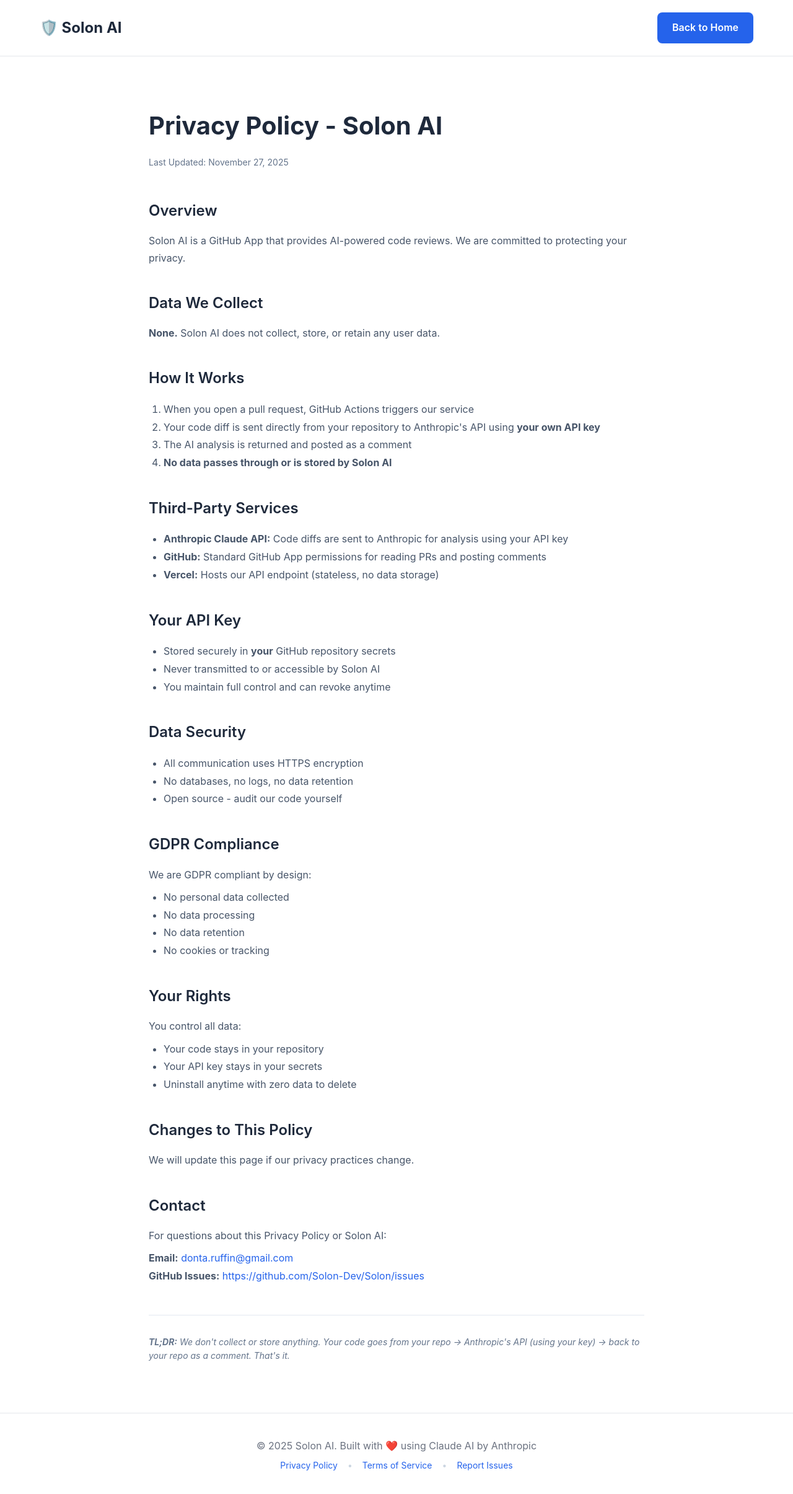
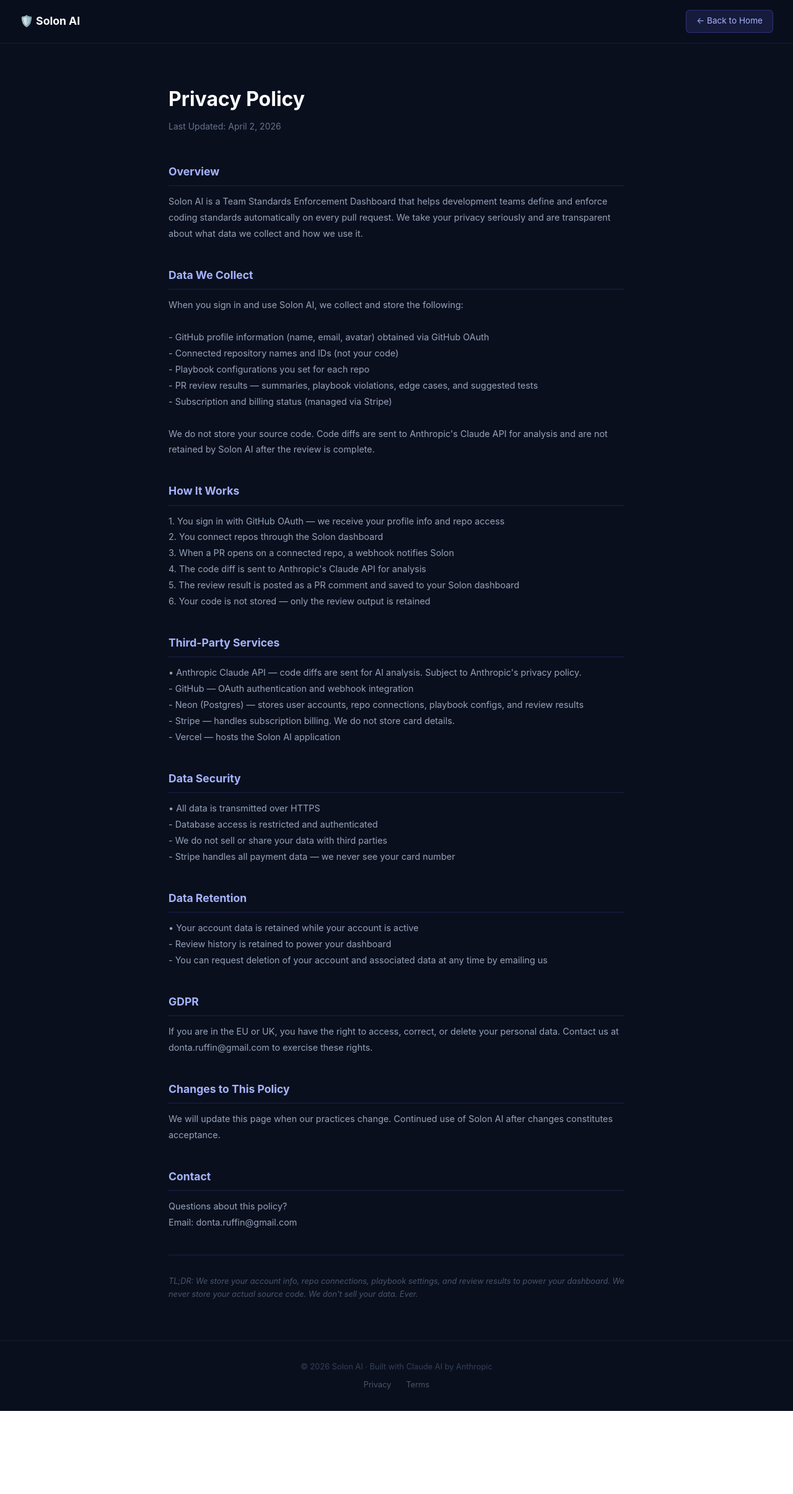
Before and after one commit to Solon-Dev/Solon, a Next.js app: page /privacy in a window 1280 px wide. Shown: the top 2410 px of the page at 62% size. After the commit the page ends 2276 px from the top, so only its background shows below. Built offline with nearby package versions, Linux system fonts and the light colour scheme; no server answers.

Commit message:
Update page.tsx
updated privacy policy

```diff
--- a/src/app/privacy/page.tsx
+++ b/src/app/privacy/page.tsx
@@ -1,140 +1,130 @@
 import Link from 'next/link';
-import styles from '../Home.module.css';
 
 export default function PrivacyPolicy() {
   return (
-    <>
-      <header>
-        <nav className={styles.container} style={{display: 'flex', justifyContent: 'space-between', alignItems: 'center'}}>
-          <Link href="/" className={styles.logo}>🛡️ Solon AI</Link>
-          <Link href="/" className={styles.ctaButton}>Back to Home</Link>
-        </nav>
-      </header>
+    <div style={{ minHeight: '100vh', background: '#0a0f1e', color: '#e2e8f0' }}>
+      <nav style={{
+        background: 'rgba(10,15,30,0.92)', backdropFilter: 'blur(12px)',
+        borderBottom: '1px solid rgba(99,102,241,0.15)',
+        padding: '1rem 2rem', display: 'flex',
+        justifyContent: 'space-between', alignItems: 'center',
+      }}>
+        <Link href="/" style={{ color: '#fff', fontWeight: 700, fontSize: '1.1rem', textDecoration: 'none' }}>
+          🛡️ Solon AI
+        </Link>
+        <Link href="/" style={{
+          background: 'rgba(99,102,241,0.15)', border: '1px solid rgba(99,102,241,0.3)',
+          color: '#a5b4fc', padding: '0.4rem 1rem', borderRadius: '0.4rem',
+          textDecoration: 'none', fontSize: '0.85rem',
+        }}>
+          ← Back to Home
+        </Link>
+      </nav>
 
-      <div style={{minHeight: '100vh', background: '#fff', padding: '80px 24px'}}>
-        <div style={{maxWidth: '800px', margin: '0 auto'}}>
-          <h1 style={{fontSize: '2.5rem', fontWeight: 700, marginBottom: '1rem', color: '#1e293b'}}>
-            Privacy Policy - Solon AI
-          </h1>
+      <div style={{ maxWidth: '800px', margin: '0 auto', padding: '4rem 2rem' }}>
+        <h1 style={{ fontSize: '2rem', fontWeight: 700, color: '#fff', marginBottom: '0.5rem' }}>
+          Privacy Policy
+        </h1>
+        <p style={{ color: '#64748b', fontSize: '0.875rem', marginBottom: '3rem' }}>
+          Last Updated: April 2, 2026
+        </p>
 
-          <p style={{fontSize: '0.875rem', color: '#64748b', marginBottom: '3rem'}}>
-            Last Updated: November 27, 2025
-          </p>
+        {[
+          {
+            title: 'Overview',
+            content: `Solon AI is a Team Standards Enforcement Dashboard that helps development teams define and enforce coding standards automatically on every pull request. We take your privacy seriously and are transparent about what data we collect and how we use it.`,
+          },
+          {
+            title: 'Data We Collect',
+            content: `When you sign in and use Solon AI, we collect and store the following:
 
-          <section style={{marginBottom: '2.5rem'}}>
-            <h2 style={{fontSize: '1.5rem', fontWeight: 600, marginBottom: '1rem', color: '#1e293b'}}>Overview</h2>
-            <p style={{color: '#475569', lineHeight: 1.7}}>
-              Solon AI is a GitHub App that provides AI-powered code reviews. We are committed to protecting your privacy.
-            </p>
-          </section>
+- GitHub profile information (name, email, avatar) obtained via GitHub OAuth
+- Connected repository names and IDs (not your code)
+- Playbook configurations you set for each repo
+- PR review results — summaries, playbook violations, edge cases, and suggested tests
+- Subscription and billing status (managed via Stripe)
 
-          <section style={{marginBottom: '2.5rem'}}>
-            <h2 style={{fontSize: '1.5rem', fontWeight: 600, marginBottom: '1rem', color: '#1e293b'}}>Data We Collect</h2>
-            <p style={{color: '#475569', lineHeight: 1.7}}>
-              <strong>None.</strong> Solon AI does not collect, store, or retain any user data.
-            </p>
-          </section>
-
-          <section style={{marginBottom: '2.5rem'}}>
-            <h2 style={{fontSize: '1.5rem', fontWeight: 600, marginBottom: '1rem', color: '#1e293b'}}>How It Works</h2>
-            <ol style={{color: '#475569', lineHeight: 1.8, paddingLeft: '1.5rem'}}>
-              <li>When you open a pull request, GitHub Actions triggers our service</li>
-              <li>Your code diff is sent directly from your repository to Anthropic&apos;s API using <strong>your own API key</strong></li>
-              <li>The AI analysis is returned and posted as a comment</li>
-              <li><strong>No data passes through or is stored by Solon AI</strong></li>
-            </ol>
-          </section>
-
-          <section style={{marginBottom: '2.5rem'}}>
-            <h2 style={{fontSize: '1.5rem', fontWeight: 600, marginBottom: '1rem', color: '#1e293b'}}>Third-Party Services</h2>
-            <ul style={{color: '#475569', lineHeight: 1.8, paddingLeft: '1.5rem'}}>
-              <li><strong>Anthropic Claude API:</strong> Code diffs are sent to Anthropic for analysis using your API key</li>
-              <li><strong>GitHub:</strong> Standard GitHub App permissions for reading PRs and posting comments</li>
-              <li><strong>Vercel:</strong> Hosts our API endpoint (stateless, no data storage)</li>
-            </ul>
-          </section>
-
-          <section style={{marginBottom: '2.5rem'}}>
-            <h2 style={{fontSize: '1.5rem', fontWeight: 600, marginBottom: '1rem', color: '#1e293b'}}>Your API Key</h2>
-            <ul style={{color: '#475569', lineHeight: 1.8, paddingLeft: '1.5rem'}}>
-              <li>Stored securely in <strong>your</strong> GitHub repository secrets</li>
-              <li>Never transmitted to or accessible by Solon AI</li>
-              <li>You maintain full control and can revoke anytime</li>
-            </ul>
-          </section>
-
-          <section style={{marginBottom: '2.5rem'}}>
-            <h2 style={{fontSize: '1.5rem', fontWeight: 600, marginBottom: '1rem', color: '#1e293b'}}>Data Security</h2>
-            <ul style={{color: '#475569', lineHeight: 1.8, paddingLeft: '1.5rem'}}>
-              <li>All communication uses HTTPS encryption</li>
-              <li>No databases, no logs, no data retention</li>
-              <li>Open source - audit our code yourself</li>
-            </ul>
-          </section>
-
-          <section style={{marginBottom: '2.5rem'}}>
-            <h2 style={{fontSize: '1.5rem', fontWeight: 600, marginBottom: '1rem', color: '#1e293b'}}>GDPR Compliance</h2>
-            <p style={{color: '#475569', lineHeight: 1.7, marginBottom: '0.5rem'}}>
-              We are GDPR compliant by design:
-            </p>
-            <ul style={{color: '#475569', lineHeight: 1.8, paddingLeft: '1.5rem'}}>
-              <li>No personal data collected</li>
-              <li>No data processing</li>
-              <li>No data retention</li>
-              <li>No cookies or tracking</li>
-            </ul>
-          </section>
-
-          <section style={{marginBottom: '2.5rem'}}>
-            <h2 style={{fontSize: '1.5rem', fontWeight: 600, marginBottom: '1rem', color: '#1e293b'}}>Your Rights</h2>
-            <p style={{color: '#475569', lineHeight: 1.7, marginBottom: '0.5rem'}}>
-              You control all data:
-            </p>
-            <ul style={{color: '#475569', lineHeight: 1.8, paddingLeft: '1.5rem'}}>
-              <li>Your code stays in your repository</li>
-              <li>Your API key stays in your secrets</li>
-              <li>Uninstall anytime with zero data to delete</li>
-            </ul>
-          </section>
-
-          <section style={{marginBottom: '2.5rem'}}>
-            <h2 style={{fontSize: '1.5rem', fontWeight: 600, marginBottom: '1rem', color: '#1e293b'}}>Changes to This Policy</h2>
-            <p style={{color: '#475569', lineHeight: 1.7}}>
-              We will update this page if our privacy practices change.
-            </p>
-          </section>
-
-          <section style={{marginBottom: '2.5rem'}}>
-            <h2 style={{fontSize: '1.5rem', fontWeight: 600, marginBottom: '1rem', color: '#1e293b'}}>Contact</h2>
-            <p style={{color: '#475569', lineHeight: 1.7, marginBottom: '0.5rem'}}>
-              For questions about this Privacy Policy or Solon AI:
-            </p>
-            <ul style={{listStyle: 'none', padding: 0, color: '#475569', lineHeight: 1.8}}>
-              <li><strong>Email:</strong> <a href="mailto:donta.ruffin@gmail.com" style={{color: '#2563eb', textDecoration: 'none'}}>donta.ruffin@gmail.com</a></li>
-              <li><strong>GitHub Issues:</strong> <a href="https://github.com/Solon-Dev/Solon/issues" style={{color: '#2563eb', textDecoration: 'none'}} target="_blank" rel="noopener noreferrer">https://github.com/Solon-Dev/Solon/issues</a></li>
-            </ul>
-          </section>
-
-          <div style={{borderTop: '1px solid #e2e8f0', paddingTop: '2rem', marginTop: '3rem'}}>
-            <p style={{fontSize: '0.875rem', color: '#64748b', fontStyle: 'italic'}}>
-              <strong>TL;DR:</strong> We don&apos;t collect or store anything. Your code goes from your repo → Anthropic&apos;s API (using your key) → back to your repo as a comment. That&apos;s it.
+We do not store your source code. Code diffs are sent to Anthropic's Claude API for analysis and are not retained by Solon AI after the review is complete.`,
+          },
+          {
+            title: 'How It Works',
+            content: `1. You sign in with GitHub OAuth — we receive your profile info and repo access
+2. You connect repos through the Solon dashboard
+3. When a PR opens on a connected repo, a webhook notifies Solon
+4. The code diff is sent to Anthropic's Claude API for analysis
+5. The review result is posted as a PR comment and saved to your Solon dashboard
+6. Your code is not stored — only the review output is retained`,
+          },
+          {
+            title: 'Third-Party Services',
+            content: `• Anthropic Claude API — code diffs are sent for AI analysis. Subject to Anthropic's privacy policy.
+- GitHub — OAuth authentication and webhook integration
+- Neon (Postgres) — stores user accounts, repo connections, playbook configs, and review results
+- Stripe — handles subscription billing. We do not store card details.
+- Vercel — hosts the Solon AI application`,
+          },
+          {
+            title: 'Data Security',
+            content: `• All data is transmitted over HTTPS
+- Database access is restricted and authenticated
+- We do not sell or share your data with third parties
+- Stripe handles all payment data — we never see your card number`,
+          },
+          {
+            title: 'Data Retention',
+            content: `• Your account data is retained while your account is active
+- Review history is retained to power your dashboard
+- You can request deletion of your account and associated data at any time by emailing us`,
+          },
+          {
+            title: 'GDPR',
+            content: `If you are in the EU or UK, you have the right to access, correct, or delete your personal data. Contact us at donta.ruffin@gmail.com to exercise these rights.`,
+          },
+          {
+            title: 'Changes to This Policy',
+            content: `We will update this page when our practices change. Continued use of Solon AI after changes constitutes acceptance.`,
+          },
+          {
+            title: 'Contact',
+            content: `Questions about this policy?\nEmail: donta.ruffin@gmail.com`,
+          },
+        ].map((section) => (
+          <div key={section.title} style={{ marginBottom: '2.5rem' }}>
+            <h2 style={{
+              fontSize: '1.1rem', fontWeight: 700, color: '#a5b4fc',
+              marginBottom: '0.75rem', paddingBottom: '0.5rem',
+              borderBottom: '1px solid rgba(99,102,241,0.2)',
+            }}>
+              {section.title}
+            </h2>
+            <p style={{ color: '#94a3b8', lineHeight: 1.8, whiteSpace: 'pre-line', fontSize: '0.9rem' }}>
+              {section.content}
             </p>
           </div>
+        ))}
+
+        <div style={{
+          borderTop: '1px solid rgba(99,102,241,0.2)', paddingTop: '2rem',
+          marginTop: '2rem',
+        }}>
+          <p style={{ color: '#475569', fontSize: '0.8rem', fontStyle: 'italic' }}>
+            TL;DR: We store your account info, repo connections, playbook settings, and review results to power your dashboard. We never store your actual source code. We don't sell your data. Ever.
+          </p>
         </div>
       </div>
 
-      <footer>
-        <div className={styles.container}>
-          <p>&copy; 2025 Solon AI. Built with ❤️ using Claude AI by Anthropic</p>
-          <p style={{marginTop: '0.5rem', fontSize: '0.875rem'}}>
-            <Link href="/privacy" style={{marginRight: '1rem', color: '#2563eb'}}>Privacy Policy</Link>
-            <span style={{marginRight: '1rem', color: '#cbd5e1'}}>•</span>
-            <Link href="/terms" style={{marginRight: '1rem', color: '#2563eb'}}>Terms of Service</Link>
-            <span style={{marginRight: '1rem', color: '#cbd5e1'}}>•</span>
-            <a href="https://github.com/Solon-Dev/Solon/issues" target="_blank" rel="noopener noreferrer" style={{color: '#2563eb'}}>Report Issues</a>
-          </p>
+      <footer style={{
+        borderTop: '1px solid rgba(255,255,255,0.06)',
+        padding: '2rem', textAlign: 'center',
+      }}>
+        <p style={{ color: '#334155', fontSize: '0.8rem' }}>
+          © 2026 Solon AI · Built with Claude AI by Anthropic
+        </p>
+        <div style={{ display: 'flex', gap: '1.5rem', justifyContent: 'center', marginTop: '0.5rem' }}>
+          <Link href="/privacy" style={{ color: '#475569', fontSize: '0.8rem', textDecoration: 'none' }}>Privacy</Link>
+          <Link href="/terms" style={{ color: '#475569', fontSize: '0.8rem', textDecoration: 'none' }}>Terms</Link>
         </div>
       </footer>
-    </>
-  );
+    </div>
+  )
 }
```
